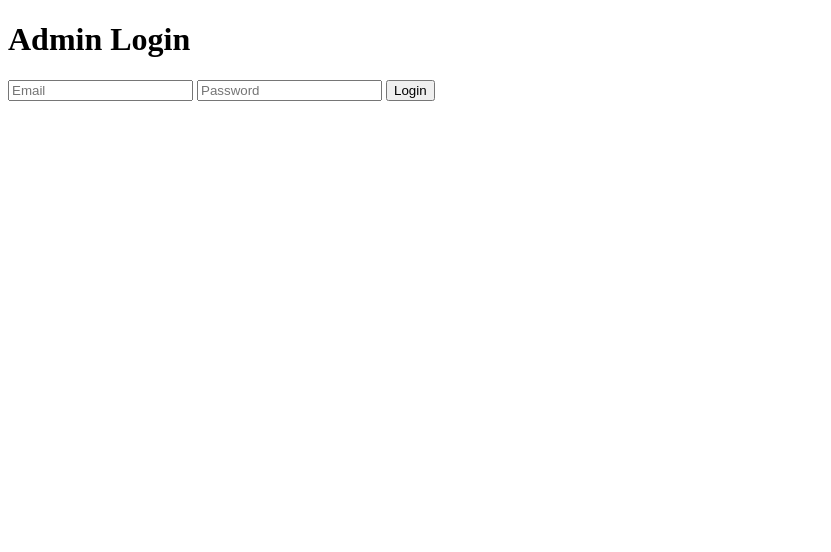
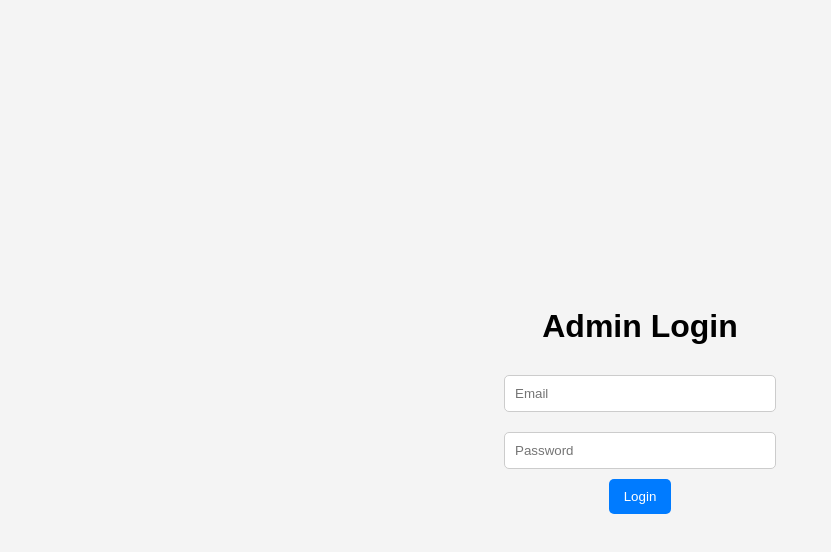
Before and after one commit to Meshack715/music-database, a plain HTML site: page admin-login.html in a window 1280 px wide. Shown: the whole page, without its empty margins (0-831 px from the left). Drawn offline with Linux system fonts and the light colour scheme.

Commit message:
Update admin-login.html

```diff
--- a/admin-login.html
+++ b/admin-login.html
@@ -6,7 +6,50 @@
     <title>Admin Login</title>
     <script src="https://www.gstatic.com/firebasejs/9.22.0/firebase-app.js"></script>
     <script src="https://www.gstatic.com/firebasejs/9.22.0/firebase-auth.js"></script>
+    <style>
+        body {
+            font-family: Arial, sans-serif;
+            background-color: #f4f4f4;
+            display: flex;
+            flex-direction: column;
+            align-items: center;
+            justify-content: center;
+            height: 100vh;
+            margin: 0;
+        }
+        h1 {
+            margin-bottom: 20px;
+        }
+        input {
+            margin: 10px 0;
+            padding: 10px;
+            width: 250px;
+            border: 1px solid #ccc;
+            border-radius: 5px;
+        }
+        button {
+            padding: 10px 15px;
+            background-color: #007bff;
+            color: white;
+            border: none;
+            border-radius: 5px;
+            cursor: pointer;
+        }
+        button:hover {
+            background-color: #0056b3;
+        }
+    </style>
     <script>
+        // Your Firebase configuration
+        const firebaseConfig = {
+            apiKey: "YOUR_API_KEY",
+            authDomain: "YOUR_AUTH_DOMAIN",
+            projectId: "YOUR_PROJECT_ID",
+            storageBucket: "YOUR_STORAGE_BUCKET",
+            messagingSenderId: "YOUR_MESSAGING_SENDER_ID",
+            appId: "YOUR_APP_ID"
+        };
+
         // Initialize Firebase
         const app = firebase.initializeApp(firebaseConfig);
         const auth = firebase.auth();
@@ -14,6 +57,12 @@
         function login() {
             const email = document.getElementById('email').value;
             const password = document.getElementById('password').value;
+
+            // Basic validation
+            if (email === "" || password === "") {
+                alert("Please fill in all fields.");
+                return;
+            }
 
             auth.signInWithEmailAndPassword(email, password)
                 .then(() => {
@@ -31,9 +80,5 @@
     <input type="email" id="email" placeholder="Email" required>
     <input type="password" id="password" placeholder="Password" required>
     <button onclick="login()">Login</button>
-
-
-
-
 </body>
 </html>
```
Lines whose indentation alone changed are shown as unchanged.
